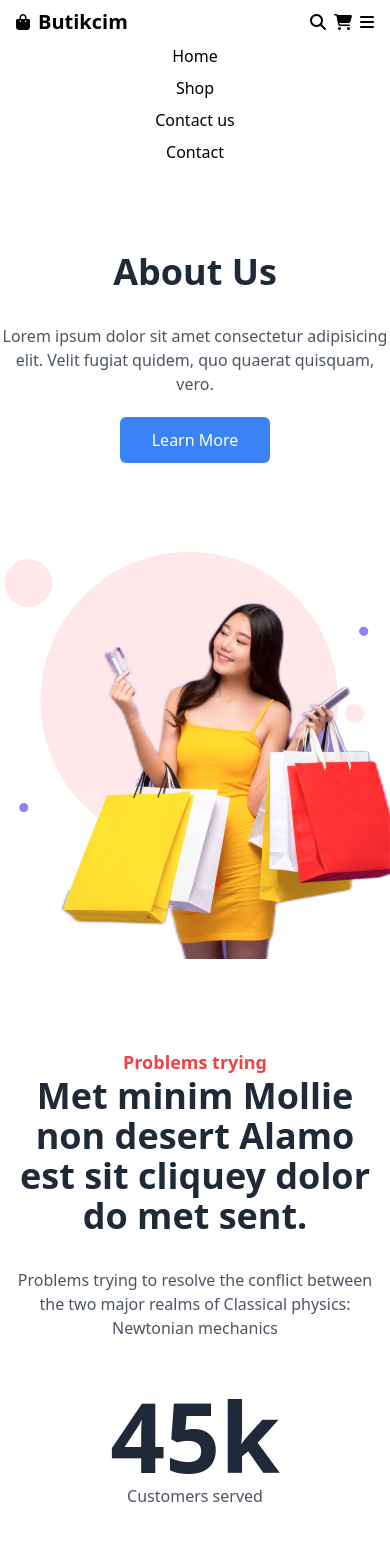
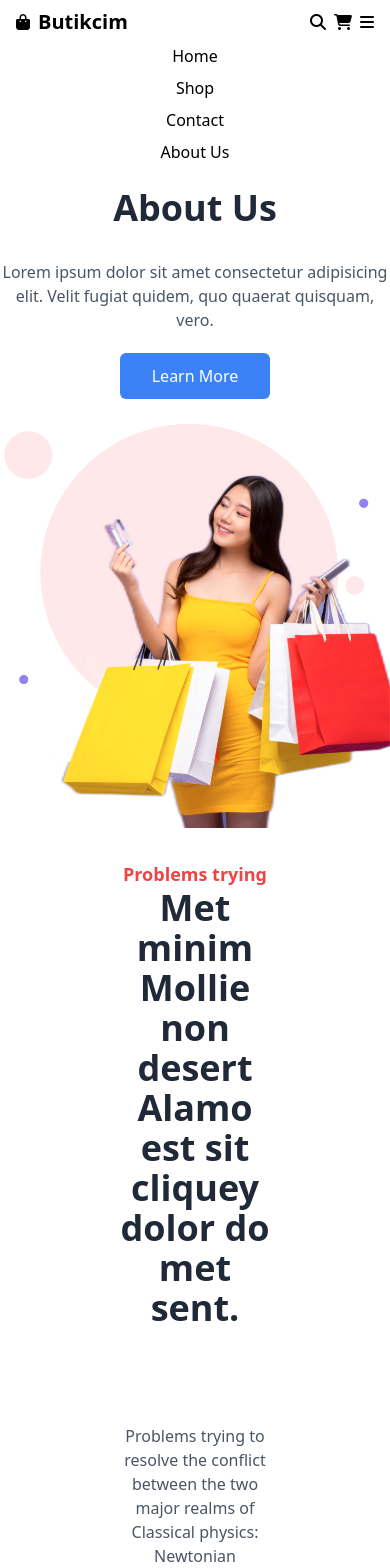
Before and after one commit to Kerimcanak/butikcim, a React (Vite) app: page /aboutus in a window 390 px wide. Shown: the top 1568 px of the page. Built offline with nearby package versions, Linux system fonts and the light colour scheme.

Commit message:
the layout is fine, only the bottom card compnent has yet not done

```diff
--- a/src/components/AboutusLogoList.jsx
+++ b/src/components/AboutusLogoList.jsx
@@ -1,6 +1,6 @@
 const AboutusLogoList = () => {
   return (
-    <div className="bg-zinc-50 flex flex-col items-center space-y-6 md:flex-row justify-center md:items-center pb-10 pt-6 gap-6">
+    <div className="bg-zinc-50 flex flex-col items-center space-y-6  justify-center md:items-center pb-10 pt-6 gap-6">
        <div id="team-section" className="w-full flex justify-center items-center mt-32">
             <div className="max-w-[1200px] w-full text-center">
                 <h1 className="text-6xl font-bold text-gray-800 mb-8">Big Companies Are Here</h1>
@@ -9,6 +9,7 @@ const AboutusLogoList = () => {
                 </p>
             </div>
       </div>
+      <div className="flex justify-center flex-col items-center md:gap-48 md:flex-row">
       <div className="text-9xl text-gray-500">
         <i className="fab fa-hooli"></i>
       </div>
@@ -25,6 +26,7 @@ const AboutusLogoList = () => {
         <i className="fab fa-reddit"></i>
       </div>
     </div>
+    </div>
   );
 };
 
--- a/src/layout/AboutusContent.jsx
+++ b/src/layout/AboutusContent.jsx
@@ -11,24 +11,19 @@ function AboutsContent () {
 
     return (
         <>
-
-
-
-        <div id="second-section" className="bg-white w-full flex justify-center items-center p-4 gap-3">
-            <div className="max-w-[1200px] w-full text-center flex-column md:flex-row">
-                <div>
+        <div class="w-full flex flex-col items-center justify-between md:flex-row">
+        <div class="bg-white w-1/2 h-auto p-4 m-4 text-center">
             <span className="text-lg font-bold text-red-500 mb-8">Problems trying</span>
             <h1 className="text-4xl font-bold text-gray-800 mb-8">Met minim Mollie non desert Alamo est sit cliquey dolor do met sent.</h1>
         </div>
-                <div>
+        <div class="bg-white w-1/2 h-auto p-4 m-4 text-center">
             <p className="text-gray-600 mb-8">
                 Problems trying to resolve the conflict between the two major realms of Classical physics: Newtonian mechanics
             </p>
         </div>
         </div>
-        </div>
         <div id="third-section" className="bg-white w-full flex justify-center items-center">
-            <div className="max-w-[1200px] w-full flex flex-col items-center gap-24">
+            <div className="w-full flex flex-col justify-center items-center gap-24 md:flex-row">
                 <div className="flex flex-col items-center">
                     <span className="text-8xl font-bold text-gray-800">45k</span>
                     <span className="text-gray-600">Customers served</span>
@@ -72,7 +67,11 @@ function AboutsContent () {
                 </p>
             </div>
         </div>
-        <div id="first-member" className="bg-white w-full flex justify-center items-center p-4 gap-3">
+
+
+        <div id="team-members-table" class="flex flex-col md:flex-row md:justify-center md:items-center md:w-full">
+        <div id="first-member" class="bg-white p-4">
+            <div  className="bg-white w-full flex justify-center items-center p-4 gap-3">
             <div className="max-w-[1200px] w-full text-center">
                 <img src={AboutusTeam1} className="w-4/5 mt-8 pb-6 mx-auto "/>
                 <h1 className="text-4xl font-bold text-gray-800 mb-8">Username</h1>
@@ -91,7 +90,8 @@ function AboutsContent () {
                     </Link>
                 </div>
             </div>
-        </div>
+        </div></div>
+        <div class="bg-white p-4">
         <div id="second-member" className="bg-white w-full flex justify-center items-center p-4 gap-3">
             <div className="max-w-[1200px] w-full text-center">
                 <img src={AboutusTeam2} className="w-4/5 mt-8 pb-6 mx-auto "/>
@@ -112,6 +112,8 @@ function AboutsContent () {
                 </div>
             </div>
         </div>
+        </div>
+        <div class="bg-white p-4">
         <div id="third-member" className="bg-white w-full flex justify-center items-center p-4 gap-3">
             <div className="max-w-[1200px] w-full text-center">
                 <img src={AboutusTeam3} className="w-4/5 mt-8 pb-6 mx-auto "/>
@@ -132,6 +134,9 @@ function AboutsContent () {
                 </div>
             </div>
         </div>
+        </div>
+        </div>
+
 
         </>
     )
--- a/src/layout/AboutusHero.jsx
+++ b/src/layout/AboutusHero.jsx
@@ -4,9 +4,9 @@ import AboutusFigure1 from "/AboutusFigure1.png"
 
 export const AboutusHero = () => {
     return (
-        <div className="flex-col h-screen w-full md:flex-row">
+        <div className="flex-col h-[40rem] overflow-hidden md:flex-row ">
             <div className="w-full h-72 bg-white md:flex md:items-center md:h-3/4 ">
-                <div className="w-full pb-16 pt-16">
+                <div className="w-full">
                     <div id="first-section-text" className="flex flex-col justify-center text-center">
                         <div >
                             <h1 className="text-4xl font-bold text-gray-800 mb-8">About Us</h1>
@@ -17,7 +17,7 @@ export const AboutusHero = () => {
                         </div>
                     </div>
                 </div>
-                <div className="w-full"><img src={AboutusFigure1} className="mx-auto max-w-full md:max-w-[600px]"/></div>
+                <div className="w-full overflow-hidden"><img src={AboutusFigure1} className="mx-auto max-w-full md:max-w-[600px] object-cover"/></div>
             </div>
         </div>
     )
--- a/src/layout/Header.jsx
+++ b/src/layout/Header.jsx
@@ -20,8 +20,8 @@ const Header = () => {
     <nav className="flex flex-col pb-4 items-center md:flex-row md:justify-center md:space-x-4">
       <Link to="/" className="text-black hover:text-gray-600 mb-2 md:mb-0">Home</Link>
       <Link to="/shop" className="text-black hover:text-gray-600 mb-2 md:mb-0">Shop</Link>
-      <Link to="/contact" className="text-black hover:text-gray-600 mb-2 md:mb-0">Contact us</Link>
-      <Link to="/" className="text-black hover:text-gray-600 mb-2 md:mb-0">Contact</Link>
+      <Link to="/contact" className="text-black hover:text-gray-600 mb-2 md:mb-0">Contact</Link>
+      <Link to="/aboutus" className="text-black hover:text-gray-600 mb-2 md:mb-0">About Us</Link>
     </nav>
 
 
```
Lines whose indentation alone changed are shown as unchanged.
